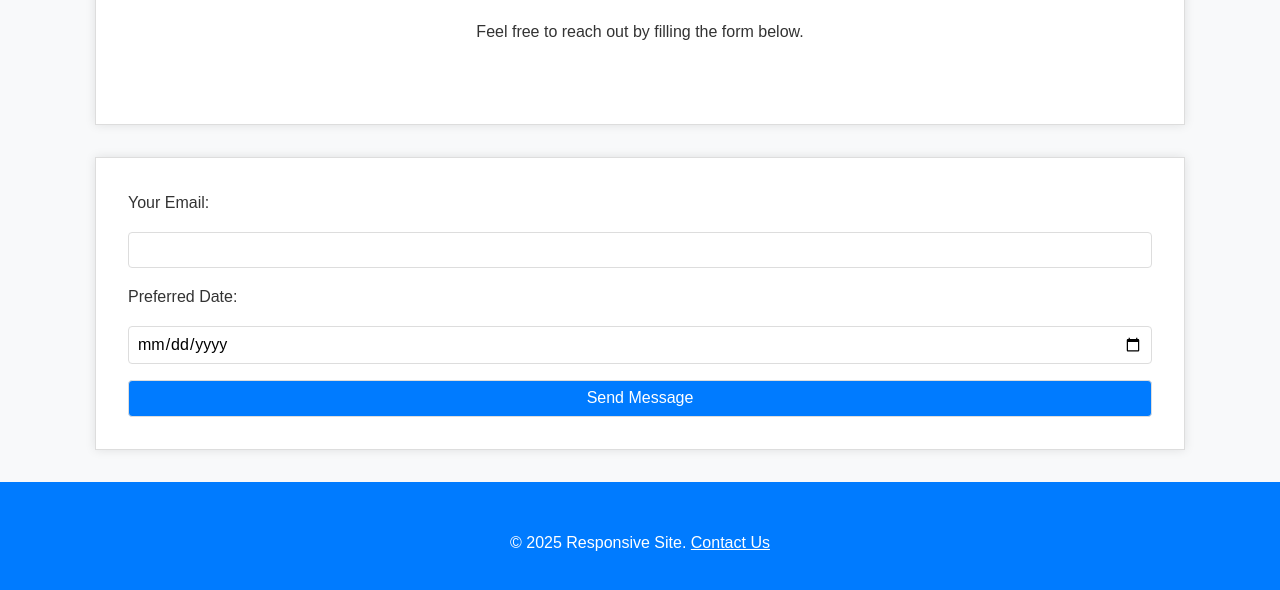
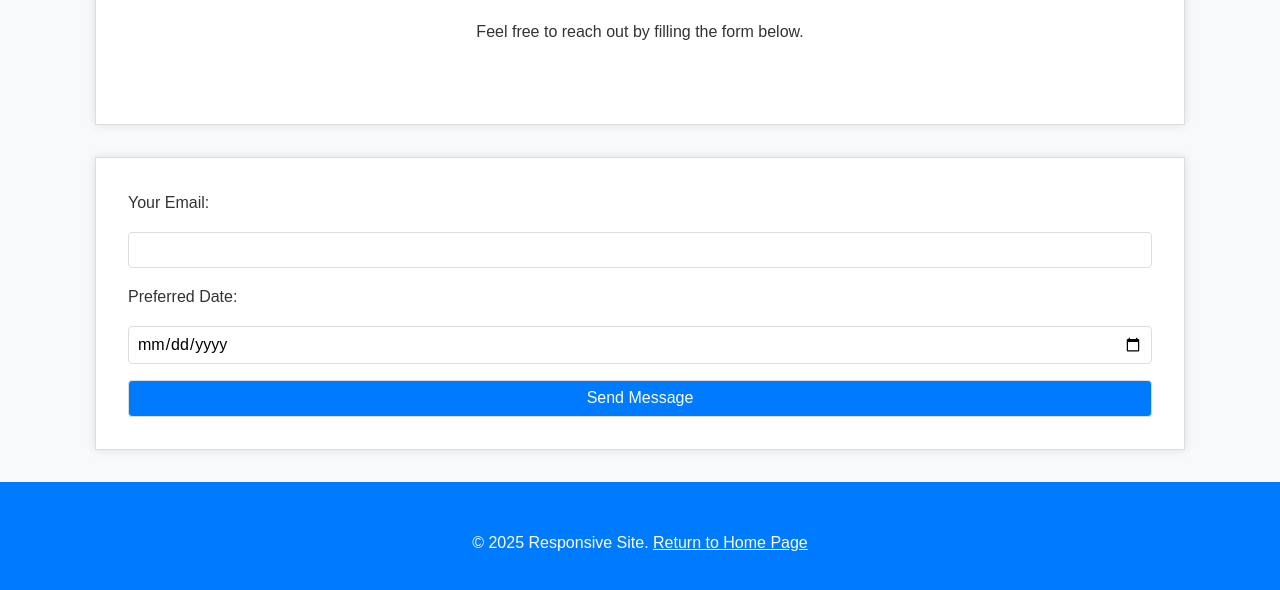
Before and after one commit to 123Muskaan/my-website, a plain HTML site: page contact.html in a window 1280 px wide. Shown: the part 230-820 px from the top of the page. Drawn offline with nearby package versions, Linux system fonts and the light colour scheme.

Commit message:
Update contact.html

```diff
--- a/contact.html
+++ b/contact.html
@@ -41,7 +41,10 @@
 
   <footer>
     <p>&copy; 2025 Responsive Site.
-      <a href="index.html">Contact Us</a></p>
+     <!---- <a href="https://example.com" target="_blank">Visit our main site</a>-->
+     <a href="index.html">Return to Home Page</a>
+    </p>
+
   </footer>
 </body>
 </html>
```
